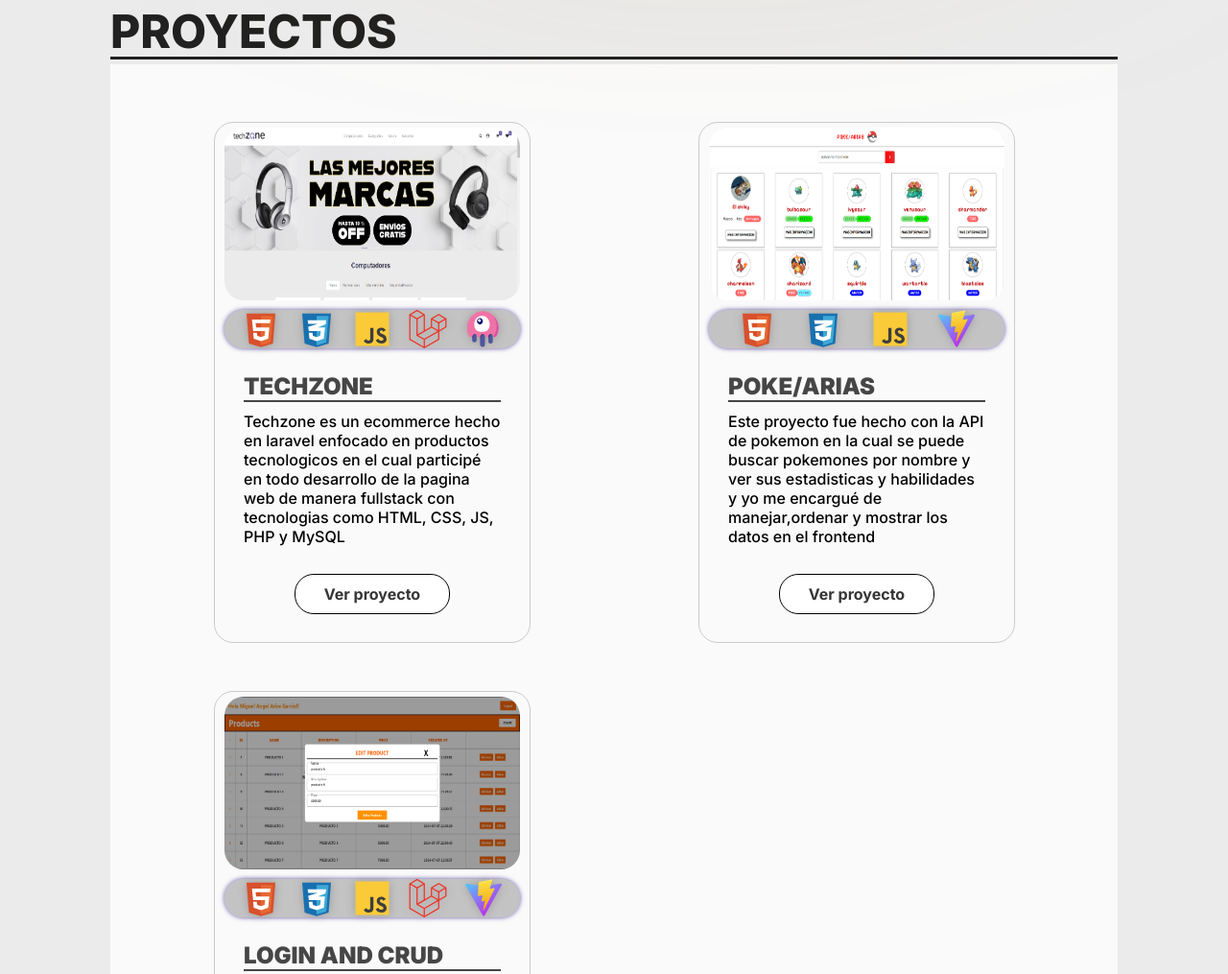
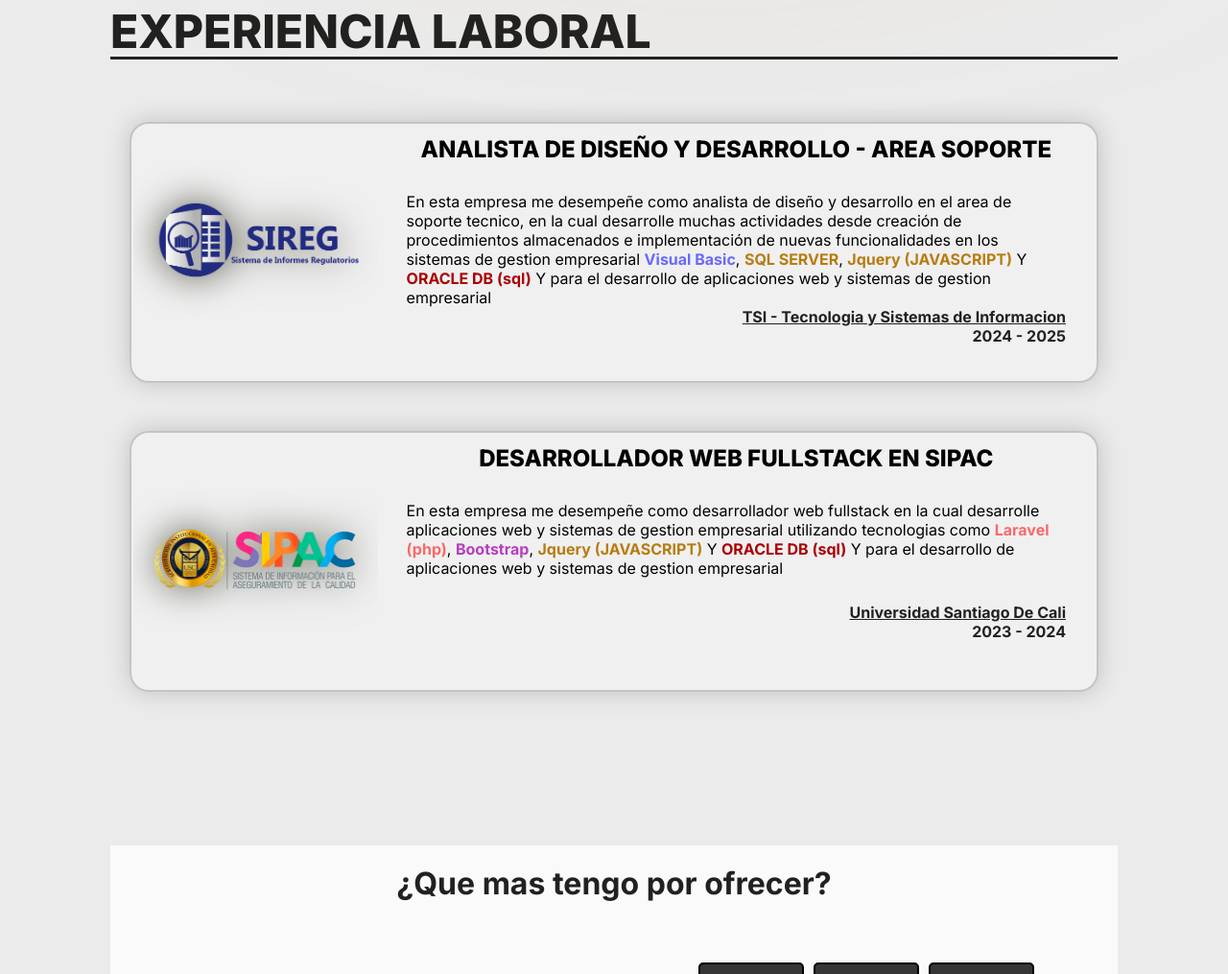
Before and after one commit to Miguelarias0413/Portfolio, a website built with Vite: page index.html in a window 1280 px wide. Shown: the part 823-1838 px from the top of the page at 96% size. Built offline with nearby package versions, Linux system fonts and the light colour scheme; what parallax-js would draw is missing.

Commit message:
bugs arreglados y cambio de seccion de projectos por la de experiencia

```diff
--- a/index.html
+++ b/index.html
@@ -106,15 +106,14 @@
           <h1 class="information__title">Sobre mi...</h1>
           <div class="information__container">
             <p class="information__paragraph">
-              Mi nombre es Miguel Arias, soy un desarrollador web fullstack con
-              experiencia en distintos lenguajes y herramientas tecnologias.
+              Mi nombre es Miguel Arias y soy un desarrollador fullstack.
             </p>
             <p class="information__paragraph">
-              Me encanta aprender nuevas cosas y busco siempre ser mejor cada
-              dia en todas mis ramas personales y mejorar mis habilidades en el
-              desarrollo web. Actualmente estoy en busca de nuevas oportunidades
-              laborales en las cuales pueda aportar mis conocimientos y aprender
-              de nuevas experiencias.
+              Apasionado por aprender nuevas cosas, busco siempre ser mejor cada
+              dia en todas mis ramas personales y en mis habilidades en el
+              desarrollo de software. Actualmente estoy en busca de nuevas oportunidades
+              laborales en las cuales pueda aportar lo maximo posible con mis conocimientos
+              y habilidades actuales y totalmente dispuesto para aprender.
             </p>
           </div>
           <div class="information__socialmedia">
@@ -216,105 +215,85 @@
       </section>
 
       <section class="container__section container__projects">
-        <h2 class="projects_title" id="proyectos">PROYECTOS</h2>
+        <h2 class="projects_title" id="">EXPERIENCIA LABORAL</h2>
+
+
 
         <article class="projects__card">
-          <div class="card__image--container">
-            <img src="images/paginasweb/techzone-screenshot.png" alt="" />
+          <div class="contenedor-imagen">
+            <img src="./images/experiencia/sireg.png" id="tsi">
           </div>
-          <div class="card__information">
-            <div class="card__technologies">
-              <img src="images/html-5-svgrepo-com.svg" alt="" />
-              <img src="images/css-3-svgrepo-com.svg" alt="" />
-              <img src="images/js-svgrepo-com.svg" alt="" />
-              <img src="images/laravel-svgrepo-com.svg" alt="" />
-              <img src="images/Livewire.svg" alt="" />
-            </div>
-            <div class="card__text__container">
-              <h3 class="card__title">TECHZONE</h3>
-              <!-- Cambiado a h3 para mantener jerarquía -->
-              <p class="card__paragraph">
-                Techzone es un ecommerce hecho en laravel enfocado en productos
-                tecnologicos en el cual participé en todo desarrollo de la
-                pagina web de manera fullstack con tecnologias como HTML, CSS,
-                JS, PHP y MySQL
-              </p>
-            </div>
-            <div class="card__button__container">
-              <a
-                href="https://techzonecali.com/client/landing"
-                class="card__button"
-                >Ver proyecto</a
-              >
-            </div>
+          <div class="contenedor-contenido">
+            <h3 class="titulo-experiencia">
+              Analista de Diseño y Desarrollo - Area Soporte
+            </h3>
+            <p class="descripcion-experiencia">
+              En esta empresa me desempeñe como analista de diseño y desarrollo
+              en el area de soporte tecnico, en la cual desarrolle muchas actividades desde
+              creación de procedimientos almacenados e implementación de nuevas funcionalidades
+              en los sistemas de gestion empresarial
+              <span class="highlight" style="color: rgba(0, 0, 255, 0.564);
+               ">Visual Basic</span>,
+              <span class="highlight" style="color: rgb(183, 124, 14);
+               ">SQL SERVER</span>,
+              <span class="highlight" style="color: rgb(183, 124, 14);
+               ">Jquery (JAVASCRIPT)</span> Y
+              <span class="highlight" style="color: rgb(170, 0, 0);
+               ">ORACLE DB (sql)</span> Y
+              para el desarrollo de aplicaciones web y sistemas de gestion
+              empresarial
+            </p>
+            <a class="empresa" href="">
+              TSI - Tecnologia y Sistemas de Informacion
+            </a>
+            <p class="fecha-experiencia">2024 - 2025</p>
+            <footer class="footer-experiencia">
+            </footer>
+
+
+
           </div>
+
         </article>
 
+
         <article class="projects__card">
-          <div class="card__image--container">
-            <img src="images/paginasweb/AriasPokeAPI-screenshot.png" alt="" />
+          <div class="contenedor-imagen">
+            <img src="./images/experiencia/sipacbg.png" id="sipac">
           </div>
-          <div class="card__information">
-            <div class="card__technologies">
-              <img src="images/html-5-svgrepo-com.svg" alt="" />
-              <img src="images/css-3-svgrepo-com.svg" alt="" />
-              <img src="images/js-svgrepo-com.svg" alt="" />
-              <img src="images/Vite.js.svg" alt="" />
-            </div>
-            <div class="card__text__container">
-              <h3 class="card__title">POKE/ARIAS</h3>
-              <!-- Cambiado a h3 para mantener jerarquía -->
-              <p class="card__paragraph">
-                Este proyecto fue hecho con la API de pokemon en la cual se
-                puede buscar pokemones por nombre y ver sus estadisticas y
-                habilidades y yo me encargué de manejar,ordenar y mostrar los
-                datos en el frontend
-              </p>
-            </div>
-            <div class="card__button__container">
-              <a
-                href="https://ariaspokeapi.netlify.app/"
-                class="card__button"
-                >Ver proyecto</a
-              >
-            </div>
+          <div class="contenedor-contenido">
+            <h3 class="titulo-experiencia">
+              Desarrollador web fullstack en Sipac
+            </h3>
+            <p class="descripcion-experiencia">
+              En esta empresa me desempeñe como desarrollador web fullstack
+              en la cual desarrolle aplicaciones web y sistemas de gestion
+              empresarial utilizando tecnologias como
+              <span class="highlight" style="color: rgba(255, 0, 0, 0.564);
+               ">Laravel (php)</span>,
+              <span class="highlight" style="color: rgba(165, 6, 176, 0.764);
+               ">Bootstrap</span>,
+              <span class="highlight" style="color: rgb(183, 124, 14);
+               ">Jquery (JAVASCRIPT)</span> Y
+              <span class="highlight" style="color: rgb(170, 0, 0);
+               ">ORACLE DB (sql)</span> Y
+              para el desarrollo de aplicaciones web y sistemas de gestion
+              empresarial
+            </p>
+            <a class="empresa" href="">
+              Universidad Santiago De Cali
+            </a>
+            <p class="fecha-experiencia">2023 - 2024</p>
+            <footer class="footer-experiencia">
+            </footer>
+
+
+
           </div>
+
         </article>
 
-        <article class="projects__card">
-          <div class="card__image--container">
-            <img src="images/paginasweb/loginAndCrud-screenshot.png" alt="" />
-          </div>
-          <div class="card__information">
-            <div class="card__technologies">
-              <img src="images/html-5-svgrepo-com.svg" alt="" />
-              <img src="images/css-3-svgrepo-com.svg" alt="" />
-              <img src="images/js-svgrepo-com.svg" alt="" />
-              <img src="images/laravel-svgrepo-com.svg" alt="" />
-              <img src="images/Vite.js.svg" alt="" />
-            </div>
-            <div class="card__text__container">
-              <h3 class="card__title">LOGIN AND CRUD</h3>
-              <!-- Cambiado a h3 para mantener jerarquía -->
-              <p class="card__paragraph">
-                LoginAndCrud es un sistema hecho en laravel el cual cuenta con un bien
-                implementado un sistema de login y un crud de productos en el
-                cual se pueden visualizar,crear,editar y eliminar. Cada usuario
-                tiene su propio inventario de productos y gracias a mis
-                conocimientos de javascript le implementé todos los metodos
-                htttps en una misma ruta de manera ordenada y eficiente
-              </p>
-            </div>
-            <div class="card__button__container">
-              <a
-                href="https://github.com/Miguelarias0413/loginAndCrudLARAVEL"
-                class="card__button"
-                >Ver proyecto</a
-              >
-            </div>
-          </div>
-        </article>
-      </section>
+     </section>
 
 
       <section class="container__section container__skills" id="skills__container">
@@ -344,9 +323,10 @@
               <li>
                 <p>
                   <span>Facilidad de aprendizaje</span>
-                  Me encanta aprender cosas nuevas y siempre busco aprender de
-                  nuevas experiencias y de las personas que me rodean y siempre
-                  busco mejorar mis habilidades en el desarrollo web y en otras
+                  Me encanta aprender cosas nuevas. Mi curiosidad y ambicion
+                  me llevan a aprender dia a dia y busco siempre aprender de
+                  nuevas experiencias y de las personas que me rodean, siempre
+                  busco mejorar mis habilidades como desarrollador y en otras
                   areas de mi vida
                 </p>
               </li>
@@ -362,7 +342,6 @@
             </ul>
           </div>
           <div class="skills--2">
-            <h3>Experiencia</h3>
             <div class="skills__items__container">
               <div class="skill__item">
                 <div class="skill__item--image">
--- a/script.js
+++ b/script.js
@@ -62,7 +62,6 @@
 function mouseHoverHandler() {
   const divHover = document.querySelector(".mousehover__element");
   const projectsCards = document.querySelectorAll(".projects__card");
-  const items = document.querySelectorAll(".skill__item");
 
   document.addEventListener("mousemove", getMouseMovement);
 
--- a/style.css
+++ b/style.css
@@ -12,6 +12,11 @@
   font-family: "Inter", sans-serif;
   text-decoration: none;
   scroll-behavior: smooth;
+}
+.highlight {
+  font-weight:700;
+  text-decoration:wavy;
+
 }
 
 body {
@@ -63,24 +68,24 @@
   pointer-events: none;
 
 }
+/* hovermouse */
 .mousehover__element{
   width: 20px;
   height: 20px;
-  background-color: rgba(156, 156, 156, 0.573);
+  background-color:  rgb(255, 255, 255);
   position: absolute;
   top: 0 ;
   left: 0;
   z-index: 0;
   pointer-events: none;
   border-radius: 50%;
-  transition: transform 2s ease;
+  transition: transform 1.2s ease-in-out;
   transform: scale(1);
 
 }
 .mousehover__element--inside{
   position: absolute;
-
-  transform: scale(100);
+  transform: scale(150);
   z-index: -1;
 }
 
@@ -295,7 +300,6 @@
 .photo {
   width: 40%;
   height: 100%;
-  /* background-color: red; */
   display: flex;
   align-items: center;
   justify-content: flex-end;
@@ -353,10 +357,11 @@
   background-clip: text;
 }
 .information__socialmedia {
-  width: 90%;
+  width: 100%;
   min-height: 60px;
   display: flex;
   align-items: center;
+  justify-content: center;
   gap: 20px;
 }
 
@@ -429,11 +434,11 @@
   height: auto;
   padding: 60px 20px;
   position: relative;
-  grid-template-columns: repeat(2, 1fr);
+  grid-template-rows: repeat(2, 1fr);
   justify-items: center;
   align-items: center;
   row-gap: 50px;
-  background-color: rgba(255, 255, 255, 0.738);
+  background-color: rgba(166, 0, 0, 0);
 
   .projects_title {
     position: absolute;
@@ -453,238 +458,129 @@
     top: -0.5rem;
   }
 }
+/* .container__projects::before{
+  content: "";
+  width: 5px;
+  height: 100%;
+  background-color: #0000005c;
+  border-radius: 20px;
+  position: absolute;
+
+} */
 
 .projects__card {
+  background-color: rgba(255, 255, 255, 0.264);
+  height: 17rem;
+  width: 100%;
   display: flex;
-  flex-direction: column;
   align-items: center;
-  min-height: 400px;
-  width: 330px;
   border-radius: 20px;
   position: relative;
   z-index: 10;
-  padding: 5px 10px;
-  background-color: transparent;
+  padding: 2px 2px;
   position: relative;
   overflow:  hidden;
-  border: #3636373c 1px solid;
-  /* background-color: rgb(255, 255, 255); */
+  border: #3636373c 2px solid;
+  box-shadow: #3636373c 0 0 25px 0px;
 
-  &::after{
-    content: "";
-    width: 100%;
+  & .contenedor-imagen{
     height: 100%;
-    position: absolute;
-    top: 0;
-    left: 0;
-    opacity: 0.5;
-    border-radius: 20px;
-    z-index: -10;
-  }
-  .card__image--container {
-    width: 100%;
-    height: 180px;
+    flex-basis: calc(100%/3);
+    display: flex;
+    justify-content: center;
+    align-items: center;
     overflow: hidden;
     border-radius: 20px;
+    position: relative;
+    z-index: 10;
+    transition: all 0.5s;
+    padding: 0 20px;
 
-    img {
+    & img {
       width: 100%;
       height: 100%;
-      transition: transform 0.1s ease-in-out;
+      object-fit: contain;
+      filter: drop-shadow(0 0 20px rgb(92, 92, 78));
 
-      &:hover {
-        transform: scale(1.1);
-      }
-    }
-  }
-  .card__information {
-    width: 100%;
-    pointer-events: none;
-    min-height: 100px;
-    margin: 10px 0;
-
-    .card__technologies {
-      display: flex;
-      justify-content: space-evenly;
-      background-color: rgba(94, 92, 92, 0.349);
-      border-radius: 100px;
-      box-shadow: 0 0 5px var(--purple);
-      img {
-        height: 40px;
-        filter: grayscale(10%) drop-shadow(0 0 5px rgba(0, 0, 0, 0.2));
-        transition: filter 0.1s, transform 0.1s;
-
-        &:hover {
-          filter: grayscale(0%) drop-shadow(0 0 5px rgba(0, 0, 0, 0.5));
-          transform: scale(1.1);
-        }
-      }
-    }
-
-    .card__text__container{
-      border-radius: 20px;
-      margin: 5px 0;
-      padding: 10px 20px;
-    }
-
-    .card__title {
-      margin: 10px 0;
-      font-size: 1.5rem;
-      font-weight: 1000;
-      color: rgb(71, 70, 70);
-      border-bottom:2px solid  ;
-
-    }
-    .card__paragraph{
-      font-size: 1rem;
-      font-weight: 500;
     }
 
 
-    .card__button__container{
+  }
+
+
+
+  & .contenedor-contenido{
+    width: 100%;
+    height: 100%;
+    display: flex;
+    flex-direction: column;
+    align-items: center;
+    padding: 10px 30px;
+
+    & .titulo-experiencia{
+      text-transform: uppercase;
+      font-size: 1.5rem;
+      color:rgb(0, 0, 0);
+
+      font-weight: 800;
+      text-align: center;
+      flex-shrink: 0;
+      position: relative;
+
+    }
+    & .titulo-experiencia::after{
+      content: "";
+      width: 100%;
+      height: 3px;
+      position: absolute;
+      bottom: -0.5rem;
+      left: 0;
+    }
+
+
+    & .descripcion-experiencia{
+      margin: auto;
+      flex-basis: calc(100%/1.8);
+      flex-shrink: 0;
+      padding: 30px 0 0 0 ;
+
+
+
+    }
+
+    & .empresa{
+      font-size: 1rem;
+      color: #212121;
+      text-decoration: underline;
+      font-weight: 700;
+      flex-shrink: 0;
+      align-self: flex-end;
+
+
+    }
+    & .fecha-experiencia{
+      font-size: 1rem;
+      color: #212121;
+      align-self: flex-end;
+      font-weight: 700;
+      flex-shrink: 0;
+    }
+
+    & .footer-experiencia{
       display: flex;
+      width: 100%;
+      height: 100%;
       align-items: center;
-      justify-content: center;
-      width: 100%;
-      height: 70px;
-      pointer-events:painted;
+      padding: 0 50px;
 
-      .card__button{
-        background-color: #ffffff;
-        border: 1px solid #000000;
-        color: var(--dark-gay);
-        padding: 10px 30px;
-        border-radius: 20px;
-        font-weight: 700;
-        transition: background-color 0.1s ease-in-out, color 0.1s ease-in-out;
-      }
 
-      .card__button:hover{
-        background-color: #000000;
-        color: var(--full-white);
+    }
 
-      }
-    }
 
   }
 
-  /* .card__image {
-    width: 90%;
-    height: 80%;
-    background-color: blue;
-    & img {
-      width: 100%;
-      height: 100%;
-      object-fit: cover;
-      transition: all 0.3s;
-      outline: 2px solid var(--full-white);
-    }
 
-    &:hover img {
-      transform: translateY(-40%);
-    }
-  }
-
-  .card__title {
-    width: 90%;
-    height: 20%;
-    display: flex;
-    justify-content: center;
-    align-items: center;
-    color: var(--full-white);
-    font-weight: 800;
-    font-size: 1.5rem;
-  } */
 }
-/* .card {
-  position: relative;
-  width: 380px;
-  height: 250px;
-  background-color: #f2f2f2;
-  border-radius: 10px;
-  display: flex;
-  align-items: center;
-  justify-content: center;
-  overflow: hidden;
-  perspective: 1000px;
-  box-shadow: 0 0 20px 5px #00000035;
-  transition: all 0.6s cubic-bezier(0.175, 0.885, 0.32, 1.275);
-}
-
-.card img {
-  padding: 10px;
-  width: 100%;
-  height: 100%;
-  object-fit: cover;
-  transition: all 0.6s cubic-bezier(0.175, 0.885, 0.32, 1.275);
-}
-
-.card:hover {
-  transform: scale(1.05);
-  box-shadow: 0 8px 16px rgba(255, 255, 255, 0.2);
-}
-
-.card__content {
-  position: absolute;
-  top: 0;
-  left: 0;
-  width: 100%;
-  height: 100%;
-  padding: 20px;
-  box-sizing: border-box;
-  background-color: #f2f2f2;
-  transform: rotateX(-90deg);
-  transform-origin: bottom;
-  transition: all 0.6s cubic-bezier(0.175, 0.885, 0.32, 1.275);
-}
-
-.card:hover .card__content {
-  transform: rotateX(0deg);
-}
-
-.card__title {
-  margin: 0;
-  font-size: 24px;
-  color: #333;
-  font-weight: 700;
-}
-
-.card:hover svg {
-  scale: 0;
-}
-
-.card__description {
-  margin: 10px 0 0;
-  font-size: 14px;
-  color: #777;
-  line-height: 1.4;
-} */
-
-/* .container__technology {
-  width: 100%;
-  height: 200px;
-  display: flex;
-  align-items: center;
-  justify-content: space-evenly;
-  flex-wrap: wrap;
-
-  svg {
-    height: 70px;
-    width: 140px;
-    position: relative;
-  }
-  svg::before {
-    content: "";
-    position: absolute;
-    width: 200px;
-    height: 200px;
-    background-color: #a25050;
-    top: 0;
-    left: 0;
-    z-index: 20;
-  }
-} */
-
 .container__skills {
   display: grid;
   grid-template-rows: 50px 1fr;
@@ -803,21 +699,14 @@
 
 }
 
-@media (width<768px) {
-  .container__projects {
-    grid-template-columns: 1fr;
-
-    .projects__card{
-      max-width: 350px;
-      width: 80%;
-      padding: 0 10px;
-      min-height: 500px;
-
-    }
+@media (width<=768px) {
+  & .contenedor-imagen{
+    flex-basis: calc(100%/3);
   }
   .mousehover__element{
     display: none;
   }
+  .
 
   .balls__container {
 
@@ -852,16 +741,35 @@
   }
 
   .container__projects {
+    .projects__card{
+      flex-direction: column;
+      min-height: 550px;
+      max-width: 450px;
+      height: min-max(550px, auto);
+
+      .contenedor-imagen{
+        width: 100%;
+        height: 50%;
+        padding: 0;
+        order: 1;
+      }
+
+      img{
+        filter: none;
+        width: 60%;
+        height: 100%;
+      }
+    }
     .projects_title {
       font-size: 2rem;
       top: -3rem;
-      left: 50%;
-      transform: translateX(-50%);
+      width: 100%;
+      padding: 0 0 0 10px;
+
     }
 
-    &::after {
-      display: none;
-    }
+
+
   }
 
   .skills {
@@ -921,7 +829,6 @@
     color: var(--background-white);
   }
   p{
-    width: 30%;
     text-align: center;
     border-bottom: 3px solid #ebebec34;
   }
```
Also changed, not shown: images/experiencia/sipacbg.png (added), images/experiencia/sireg.png (added).
